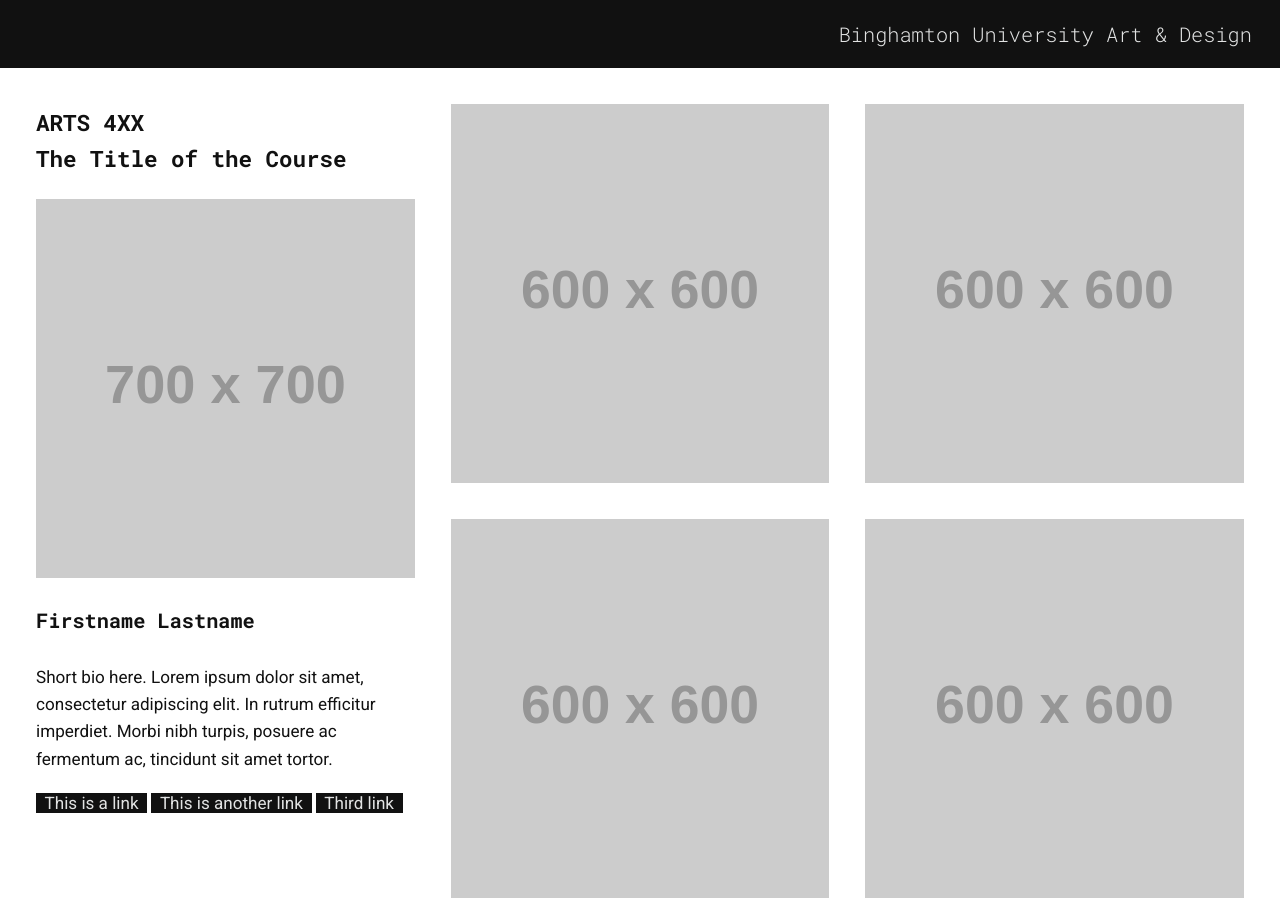
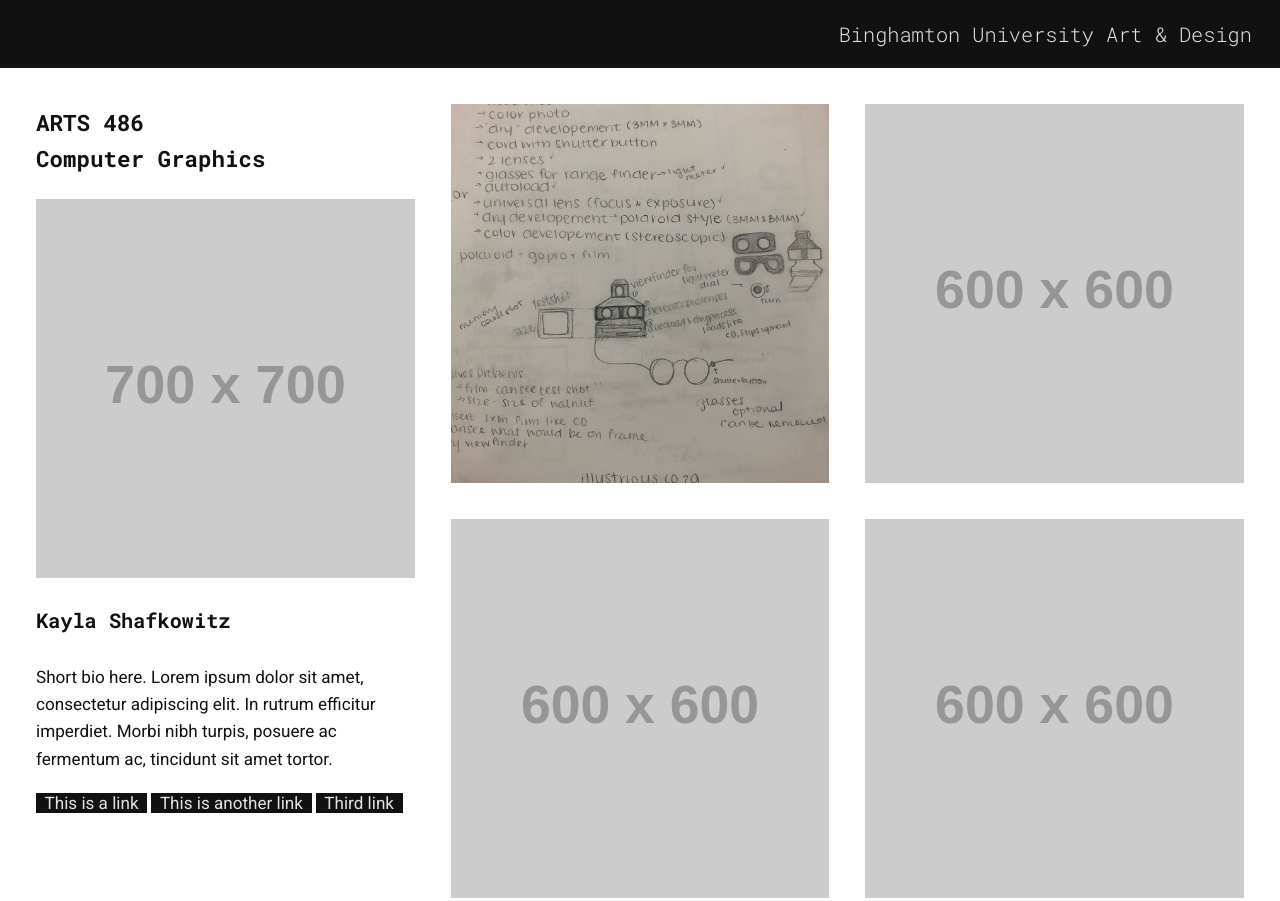
Before and after one commit to Binghamton-University-Design/class-web-journal-kbshafkowitz, a plain HTML site: page alt-index.html in a window 1280 px wide. Shown: the top 901 px of the page. Drawn offline with nearby package versions, Linux system fonts and the light colour scheme; placeholder pictures from the web are drawn by us.

Commit message:
Summary
Test

```diff
--- a/alt-index.html
+++ b/alt-index.html
@@ -3,7 +3,7 @@
 	<head>
 		<meta charset="utf-8">
     <meta name="viewport" content="width=device-width, initial-scale=1.0">
-		<title>ARTS XXX Journal | Firstname Lastname</title>
+		<title>ARTS 486 Journal | Kayla Shafkowitz</title>
 		<link rel="stylesheet" href="css/normalize.css">
 		<link rel="stylesheet" href="css/grid-utils.css">
 		<link rel="stylesheet" href="css/style.css">
@@ -25,13 +25,13 @@
 				<div class="width-12-12-m width-4-12 height-8" id="aside">
 					<div class="aside-holder">
 						<div class="thumb-box">
-							<h3>ARTS 4XX<br />
-							The Title of the Course</h3>
+							<h3>ARTS 486<br />
+							Computer Graphics</h3>
 							<div class="half">
 								<img class="r-image" src="https://via.placeholder.com/700" title="image title" />
 							</div>
 							<div class="half">
-								<h4>Firstname Lastname</h4>
+								<h4>Kayla Shafkowitz</h4>
 								<p>Short bio here. Lorem ipsum dolor sit amet, consectetur adipiscing elit. In rutrum efficitur imperdiet. Morbi nibh turpis, posuere ac fermentum ac, tincidunt sit amet tortor.</p>
 								<p>
 									<a href="http://binghamton.edu" target="_blank">This is a link</a> <a href="http://binghamton.edu" target="_blank">This is another link</a> <a href="http://binghamton.edu" target="_blank">Third link</a>
@@ -50,9 +50,9 @@
 				</div>
 
 				<div class="width-6-12-m width-4-12 thumb">
-					<img class="r-image" src="https://via.placeholder.com/600" title="image title" />
+					<img class="r-image" src="images/sketchbook.png" title="image title" />
 					<div class="body">
-						<h1>Project 1:  Ipsum Lorem</h1>
+						<h1>Project 11:  Camera of the Future</h1>
 						<p><img class="r-image" src="https://via.placeholder.com/1600x900"></p>
 						<p>Add a short description here. Lorem ipsum dolor sit amet, consectetur adipiscing elit. Praesent ex magna, blandit nec viverra faucibus, placerat convallis ipsum. Cras semper ipsum eget ullamcorper ultricies. Curabitur sit amet justo eu sapien molestie bibendum id in enim. Integer semper risus eget nibh eleifend, at vulputate risus laoreet.
 						</p>
```
Also changed, not shown: images/sketchbook.png (added), 1 other file.
